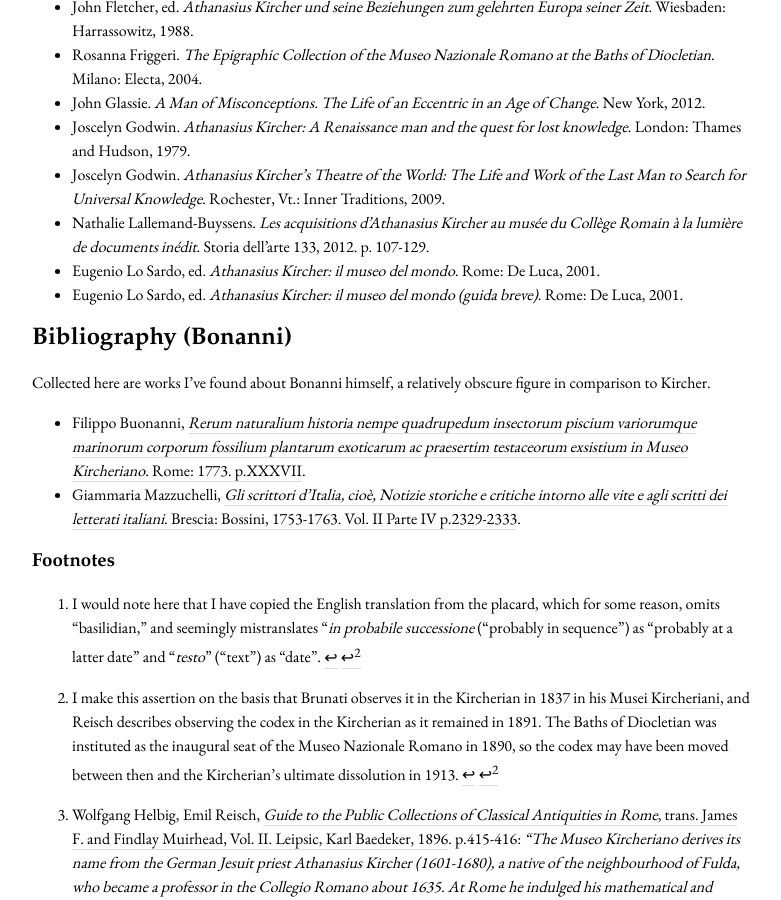
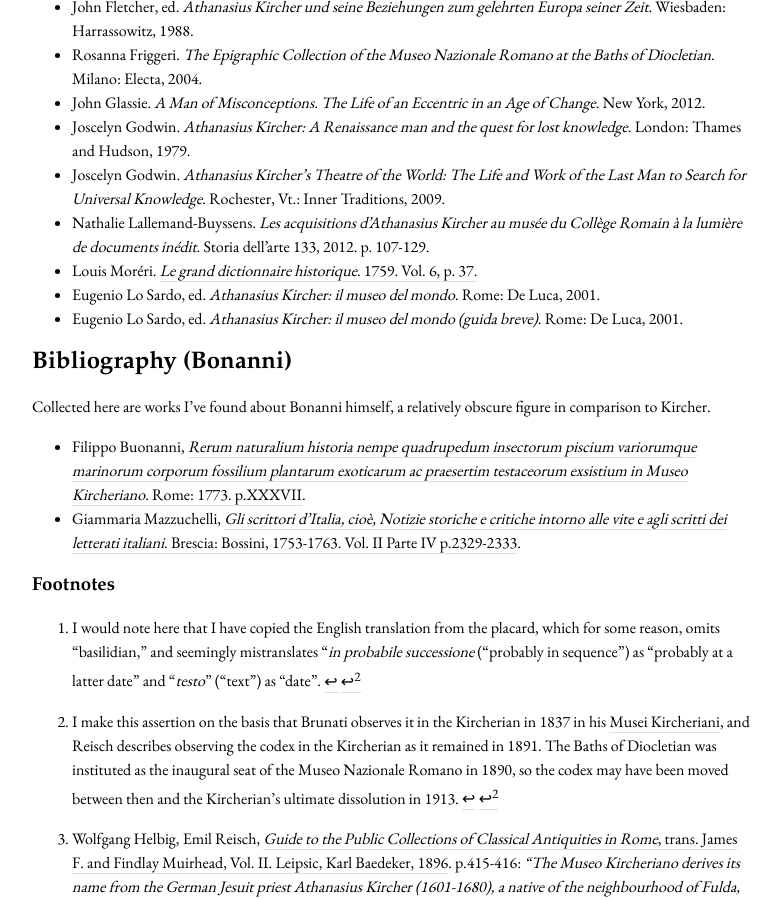
Before and after one commit to ryanfb/etc, a Jekyll site: the page built from _posts/2015-02-10-a_curious_metal_codex_in_the_baths_of_diocletian.md, in a window 1280 px wide and 900 px high, scrolled down 26937 px. Shown: the whole window, without its empty margins (248-1029 px from the left). Built offline with Jekyll 4.4.1, drawn with Linux system fonts in a browser that asks for light colours; nearby versions of some CDN libraries.

Commit message:
Link Moreri

```diff
--- a/_posts/2015-02-10-a_curious_metal_codex_in_the_baths_of_diocletian.md
+++ b/_posts/2015-02-10-a_curious_metal_codex_in_the_baths_of_diocletian.md
@@ -352,6 +352,7 @@
 * Joscelyn Godwin. *Athanasius Kircher: A Renaissance man and the quest for lost knowledge*. London: Thames and Hudson, 1979.
 * Joscelyn Godwin. *Athanasius Kircher’s Theatre of the World: The Life and Work of the Last Man to Search for Universal Knowledge*. Rochester, Vt.: Inner Traditions, 2009.
 * <a name="lallemand-buyssens"></a>Nathalie Lallemand-Buyssens. *Les acquisitions d’Athanasius Kircher au musée du Collège Romain à la lumière de documents inédit*. Storia dell'arte 133, 2012. p. 107-129.
+* Louis Moréri. [*Le grand dictionnaire historique*. 1759. Vol. 6, p. 37.](http://artflsrv02.uchicago.edu/cgi-bin/extras/moreripag.pl?TOME_06_Page_0550.jpg)
 * Eugenio Lo Sardo, ed. *Athanasius Kircher: il museo del mondo*. Rome: De Luca, 2001.
 * Eugenio Lo Sardo, ed. *Athanasius Kircher: il museo del mondo (guida breve)*. Rome: De Luca, 2001.
 
```
